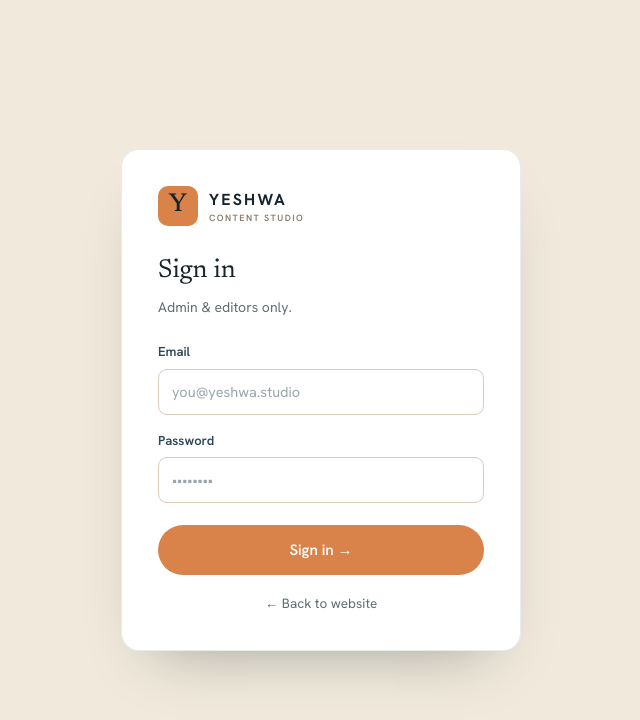
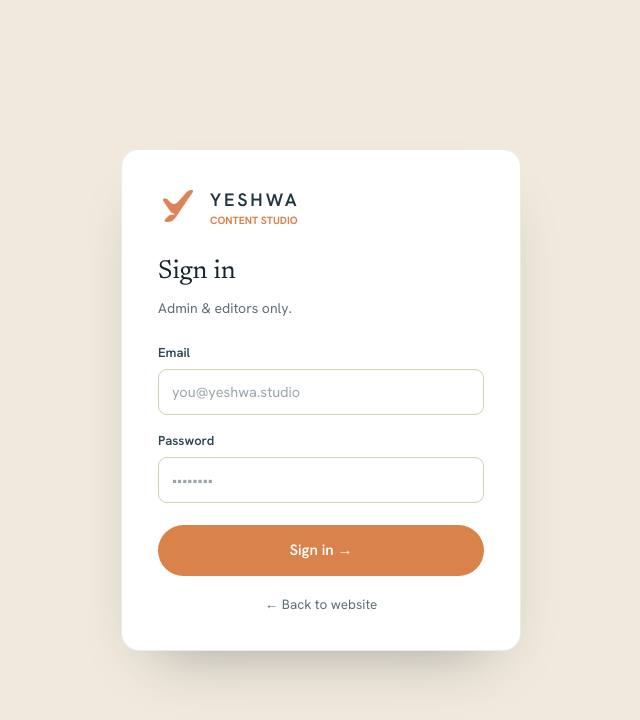
Before and after one commit to CD-Yes/insv26002-yeshwa, a React (Vite) app: page /admin/login in a window 1280 px wide. Shown: the top 720 px of the page, without its empty margins (319-959 px from the left). Built offline with nearby package versions, Linux system fonts and the light colour scheme; no server answers.

Commit message:
Admin Login Page logo fix

```diff
--- a/src/pages/admin/AdminLoginPage.tsx
+++ b/src/pages/admin/AdminLoginPage.tsx
@@ -1,5 +1,5 @@
 import { useState } from 'react';
-import { useNavigate } from 'react-router-dom';
+import { Link, useNavigate } from 'react-router-dom';
 import { COLORS, FONTS } from '@/data/siteConfig';
 import { useAuth } from '@/app/providers/AuthProvider';
 import { isSupabaseConfigured } from '@/lib/supabaseClient';
@@ -31,11 +31,71 @@ export function AdminLoginPage() {
     <div style={{ minHeight: '100vh', display: 'grid', placeItems: 'center', background: COLORS.creamAdmin, fontFamily: FONTS.sans, padding: 24 }}>
       <div style={{ width: '100%', maxWidth: 400, background: '#fff', border: '1px solid rgba(45,70,84,0.1)', borderRadius: 18, padding: 36, boxShadow: '0 30px 60px -34px rgba(22,36,43,0.4)' }}>
         <div style={{ display: 'flex', alignItems: 'center', gap: 11, marginBottom: 26 }}>
-          <span style={{ display: 'flex', alignItems: 'center', justifyContent: 'center', width: 40, height: 40, borderRadius: 10, background: COLORS.accent, color: COLORS.ink, fontFamily: FONTS.serif, fontWeight: 500, fontSize: 26, lineHeight: 1, paddingBottom: 3 }}>Y</span>
-          <div>
-            <div style={{ fontSize: 16, fontWeight: 700, letterSpacing: '0.14em', color: COLORS.ink }}>YESHWA</div>
-            <div style={{ fontSize: 9, fontWeight: 600, letterSpacing: '0.16em', color: COLORS.warm }}>CONTENT STUDIO</div>
-          </div>
+          <Link
+                      to="/admin"
+                      aria-label="Yeshwa Content Studio"
+                      style={{
+                        display: 'flex',
+                        alignItems: 'center',
+                        gap: 12,
+                        textDecoration: 'none',
+                        minWidth: 0,
+                      }}
+                    >
+                      <span
+                        style={{
+                          width: 40,
+                          height: 40,
+                          borderRadius: 1,
+                          // background: 'rgba(217,130,74,0.12)',
+                          // border: '1px solid rgba(217,130,74,0.22)',
+                          display: 'flex',
+                          alignItems: 'center',
+                          justifyContent: 'center',
+                          flex: 'none',
+                          overflow: 'hidden',
+                        }}
+                      >
+                        <img
+                          src="/uploads/primary-logo.png"
+                          alt="Yeshwa"
+                          style={{
+                            width: 32,
+                            height: 32,
+                            objectFit: 'contain',
+                            display: 'block',
+                          }}
+                        />
+                      </span>
+
+                      <div style={{ lineHeight: 1.1, minWidth: 0 }}>
+                        <div
+                          style={{
+                            fontSize: 18,
+                            fontWeight: 600,
+                            letterSpacing: '0.16em',
+                            color: COLORS.navy,
+                            marginTop: 4,
+                            whiteSpace: 'nowrap',
+                          }}
+                        >
+                          YESHWA
+                        </div>
+
+                        <div
+                          style={{
+                            fontSize: 10.5,
+                            fontWeight: 700,
+                            // letterSpacing: '0.18em',
+                            color: COLORS.accent,
+                            marginTop: 5,
+                            whiteSpace: 'nowrap',
+                          }}
+                        >
+                          CONTENT STUDIO
+                        </div>
+                      </div>
+                    </Link>
         </div>
 
         <h1 style={{ fontFamily: FONTS.serif, fontWeight: 400, fontSize: 26, margin: '0 0 6px', color: COLORS.ink }}>Sign in</h1>
```
